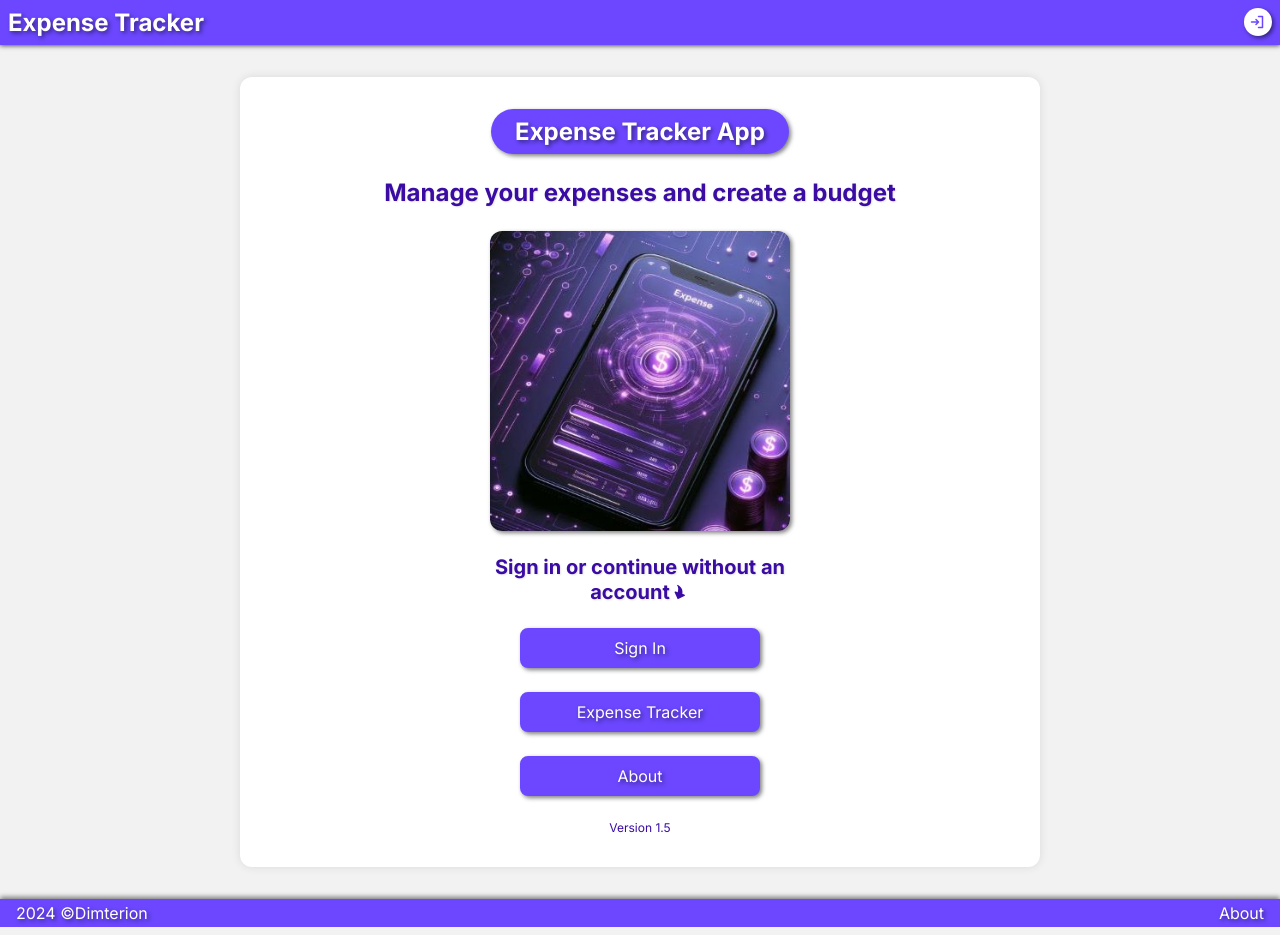
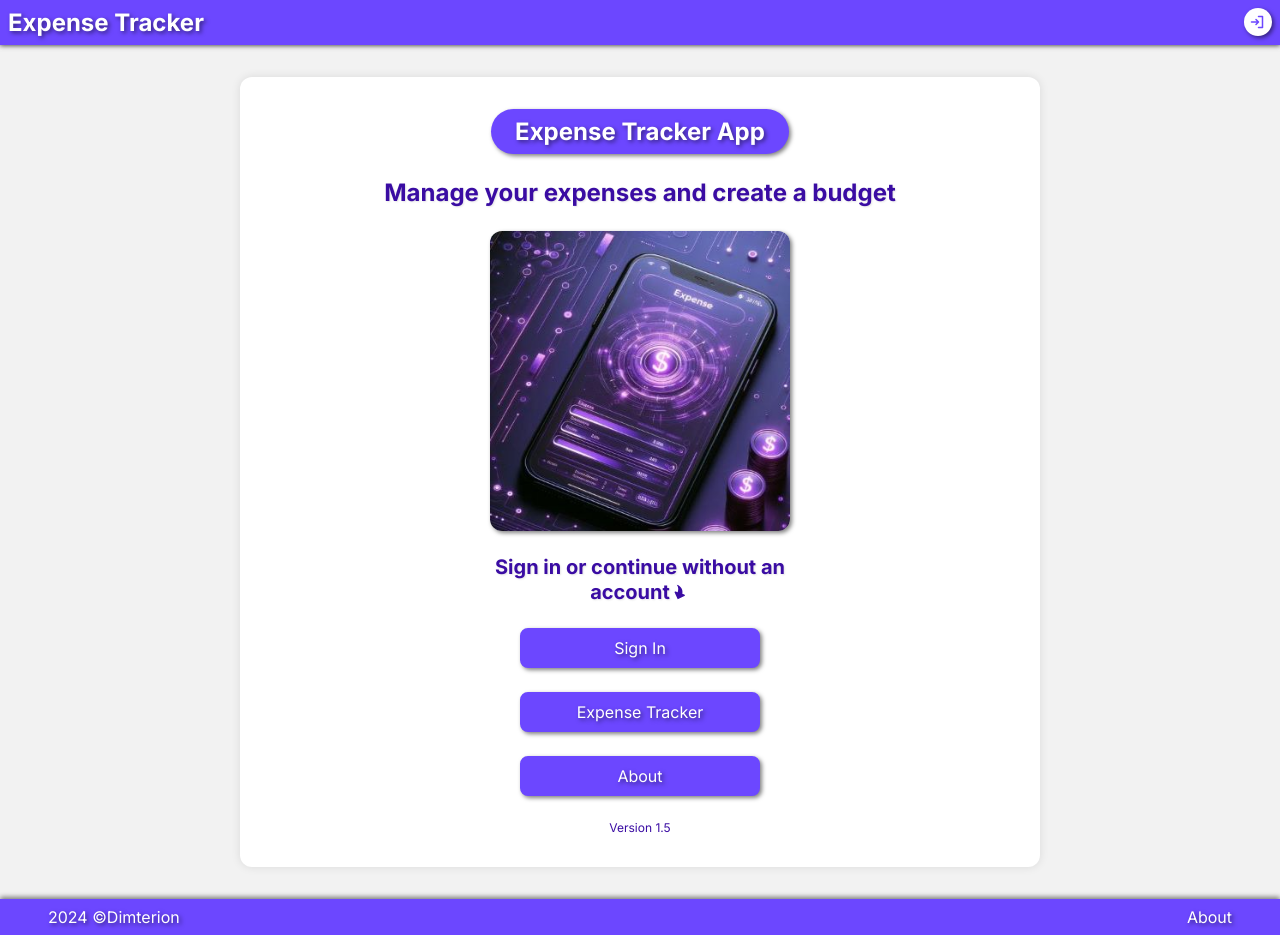
Before and after one commit to Dimterion/expense-tracker, a Next.js app: page / in a window 1280 px wide. Built offline with nearby package versions, Linux system fonts and the light colour scheme; no server answers.

Commit message:
adjust footer & input style

```diff
--- a/app/globals.css
+++ b/app/globals.css
@@ -447,6 +447,10 @@ button:active {
   background-color: rgba(var(--accent), 0.1);
 }
 
+.addTransaction-input:out-of-range {
+  border: 2px solid var(--red);
+}
+
 .addTransaction-btn {
   padding: 0.5rem 0.75rem;
   border: 2px solid var(--primary);
@@ -569,11 +573,17 @@ button:active {
 .footer-footer {
   display: flex;
   justify-content: space-between;
-  padding: 0.25rem 1rem;
+  padding: 0.5rem 1rem;
   margin-top: 1rem;
   box-shadow: 0 -2px 5px rgba(0, 0, 0, 0.5);
   background-color: var(--primary);
   text-align: center;
+}
+
+@media (min-width: 500px) {
+  .footer-footer {
+    padding: 0.5rem 3rem;
+  }
 }
 
 .footer-a {
```
